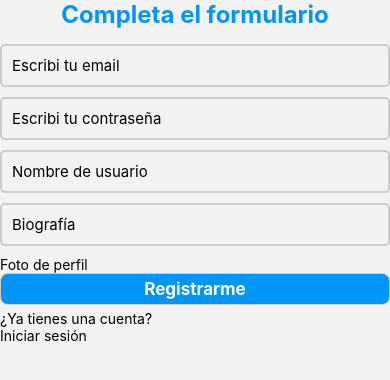
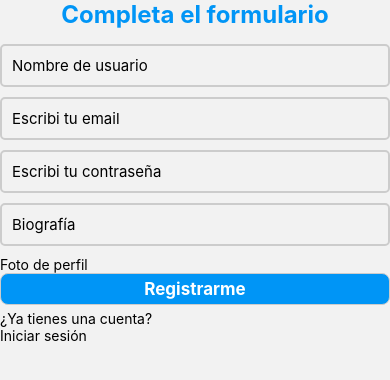
Before and after one commit to Tomasharten/Proyecto2_prog3, a React Native app in the folder Proyecto2-prog3/: screen /Register in a window 390 px wide. Shown: the top 380 px of the page. Built offline with nearby package versions, Linux system fonts and the light colour scheme; no server answers.

Commit message:
Avanzando con Register

```diff
--- a/Proyecto2-prog3/src/screens/Home/Home.js
+++ b/Proyecto2-prog3/src/screens/Home/Home.js
@@ -45,13 +45,13 @@ class Home extends Component {
         <Text style={styles.title}> HOME PAGE</Text>
         <ScrollView>
             <View style={styles.subcontainer}>
-                <FlatList
+                <FlatList  //// NO ANDA EL SCROL EN HOME
                 data = {this.state.posteos}
                 keyExtractor = {(item) => item.id.toString()}
                 renderItem = {(item) => <Post navigation={this.props.navigation} data={item.item.data} id={item.item.id} />}
-          />
+                />
             </View>
-            </ScrollView>
+        </ScrollView>
         </View>
     )
   }
--- a/Proyecto2-prog3/src/screens/Register/Register.js
+++ b/Proyecto2-prog3/src/screens/Register/Register.js
@@ -12,18 +12,23 @@ class Register extends Component {
             usuario:'',
             biografia:'',
             foto:'',
-            error:''
-        }
+            errorMail:false,
+            errorContra: false,
+            errorUsuario:false
+        };
     }
 
     register(email, contrasenia){
         if (this.state.usuario == ''){
-            this.setState({error:'El usuario no puede quedar vacío'})
-        } else if (this.state.email == ''){
-            this.setState({error:'El email no puede quedar vacío'})
+            this.setState({errorUsuario:true})
         }
-        else {
-        auth.createUserWithEmailAndPassword(email, contrasenia)
+        if (email == ''){
+            this.setState({errorMail:true})
+        }
+        if(contrasenia==''){
+            return this.setState({errorContra: true})
+          }
+            auth.createUserWithEmailAndPassword(email, contrasenia)
             .then(response =>
                 db.collection('users').add({
                     email:auth.currentUser.email,
@@ -36,54 +41,46 @@ class Register extends Component {
             )
             .then((resp) => this.props.navigation.navigate('Login'))
             .catch((error) => console.log(error));
-        }
+
 
     }
-    // pickImage(){
-    //     ImagePicker.launchImageLibraryAsync() // usuario elige entre sus fotos
-    //     .then(resp => {
-    //         fetch(resp.uri)
-    //         .then(data => data.blob()) // Paso la uri a BLOB = Binary Large OBject
-    //         .then(image => {
-    //             const ref = storage.ref(`fotosDePerfil/${Date.now()}.jpg`) // Aclaro donde y como se guarda lo foto en el storage de firebase
-    //             ref.put(image) // Guardo la imagen en esa ubicación
-    //             .then(()=> {
-    //                 ref.getDownloadURL() // Recibo la url de la foto para guardarla en la base de datos
-    //                 .then(url => {
-    //                         this.setState({foto:url}) // Guardo la url en el estado
-    //                     }
-    //                 )
-    //             })
-    //         })
-    //         .catch(err => console.log(err))
-    //     })
-    //     .catch(err => console.log(err))
-    // };
+
 
     render() {
         return (
         <View>
             <View>
                 <Text style={styles.title} >Completa el formulario</Text>
+
+                {this.state.errorNombre ?
+                <Text style={styles.advert}>*Debes ingresar un nombre válido</Text>
+                 : ''}
+                <TextInput
+                    style={styles.input}
+                    placeholder='Nombre de usuario'
+                    onChangeText={text => this.setState({usuario: text})}
+                    value={this.state.usuario}
+                />
+                {this.state.errorMail ?
+                <Text style={styles.advert}>*Debes ingresar un mail válido</Text>
+                 : ''}
                 <TextInput
                     style={styles.input}
                     placeholder='Escribi tu email'
                     onChangeText={text => this.setState({email: text})}
                     value={this.state.email}
                 />
+                {this.state.errorContra ?
+                <Text style={styles.advert}>*Debes ingresar una contraseña válida</Text>
+                 : ''}
                 <TextInput
                     style={styles.input}
                     placeholder='Escribi tu contraseña'
-                    onChangeText={text => this.setState({clave: text})}
-                    value={this.state.clave}
+                    onChangeText={text => this.setState({contrasenia: text})}
+                    value={this.state.contrasenia}
                     secureTextEntry={true}
                 />
-                <TextInput
-                    style={styles.input}
-                    placeholder='Nombre de usuario'
-                    onChangeText={text => this.setState({usuario: text})}
-                    value={this.state.usuario}
-                />
+
                 <TextInput
                     style={styles.input}
                     placeholder='Biografía'
@@ -158,7 +155,10 @@ const styles = StyleSheet.create({
     loguin:{
         color: '#0095F6',
         fontWeight: 'bold'
-    }
+    },
+    advert:{
+        color: 'red',
+      }
 })
 
 export default Register
```
